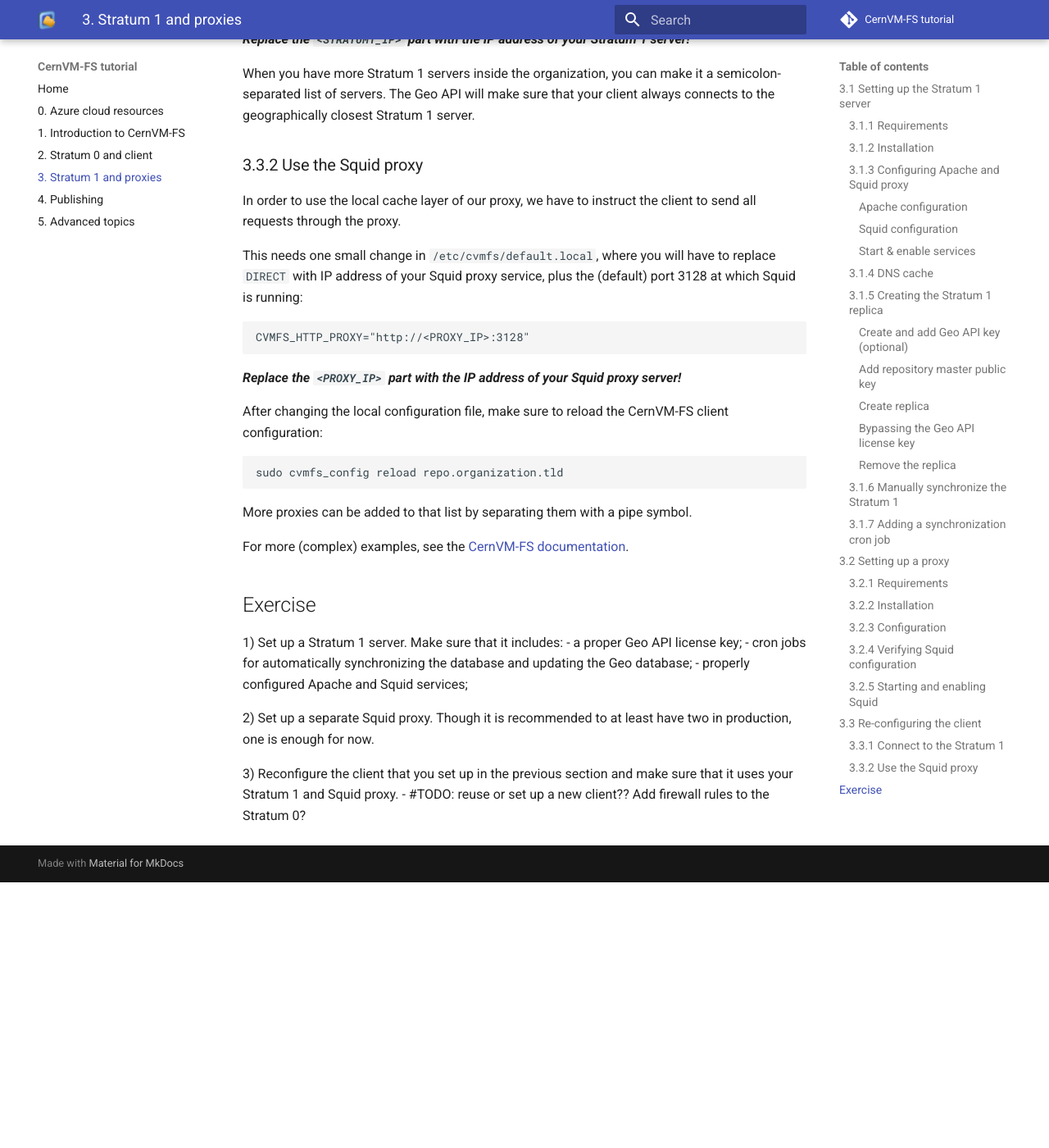
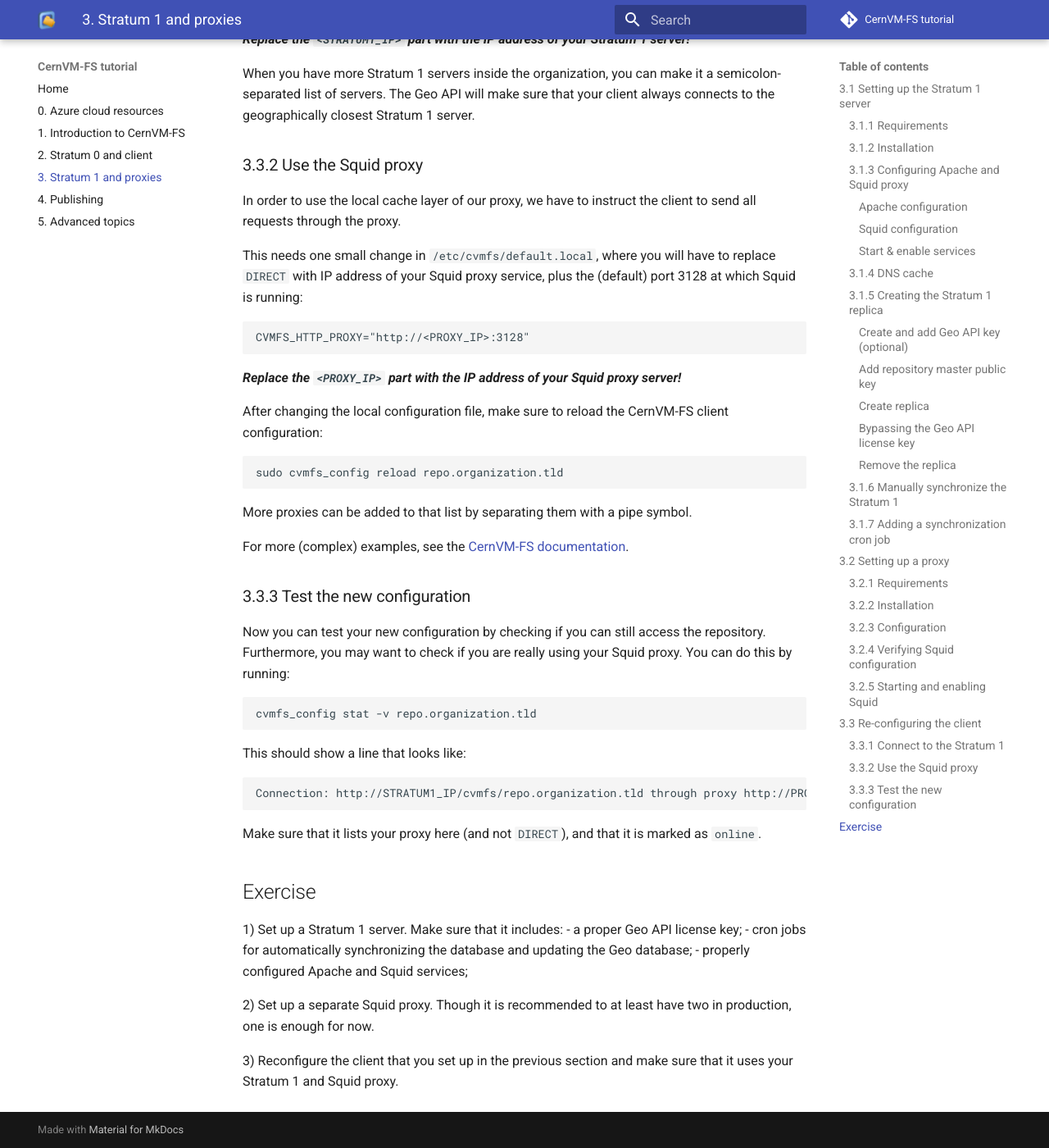
Before and after one commit to cvmfs-contrib/cvmfs-tutorial-2021, an MkDocs documentation site: the page built from docs/03_stratum1_proxies.md, in a window 1280 px wide and 1400 px high, scrolled down 8045 px. Shown: the whole window at 82% size. Built offline with MkDocs 1.6.1 and Material for MkDocs 9.7.7, drawn with Linux system fonts in a browser that asks for light colours; comment, search, counter and statistics services are not loaded; before the commit the page ends 9121 px from its top, so only the background shows below that.

Commit message:
add subsection about testing the new client config

````diff
--- a/docs/03_stratum1_proxies.md
+++ b/docs/03_stratum1_proxies.md
@@ -366,6 +366,19 @@
 
 For more (complex) examples, see the [CernVM-FS documentation](https://cvmfs.readthedocs.io/en/stable/cpt-configure.html#proxy-list-examples).
 
+### 3.3.3 Test the new configuration
+
+Now you can test your new configuration by checking if you can still access the repository.
+Furthermore, you may want to check if you are really using your Squid proxy. You can do this by running:
+```
+cvmfs_config stat -v repo.organization.tld
+```
+
+This should show a line that looks like:
+```
+Connection: http://STRATUM1_IP/cvmfs/repo.organization.tld through proxy http://PROXY_IP:3128 (online)
+```
+Make sure that it lists your proxy here (and not `DIRECT`), and that it is marked as `online`.
 
 ## Exercise
 
@@ -377,4 +390,3 @@
 2) Set up a separate Squid proxy. Though it is recommended to at least have two in production, one is enough for now.
 
 3) Reconfigure the client that you set up in the previous section and make sure that it uses your Stratum 1 and Squid proxy.
-- #TODO: reuse or set up a new client?? Add firewall rules to the Stratum 0?
````
